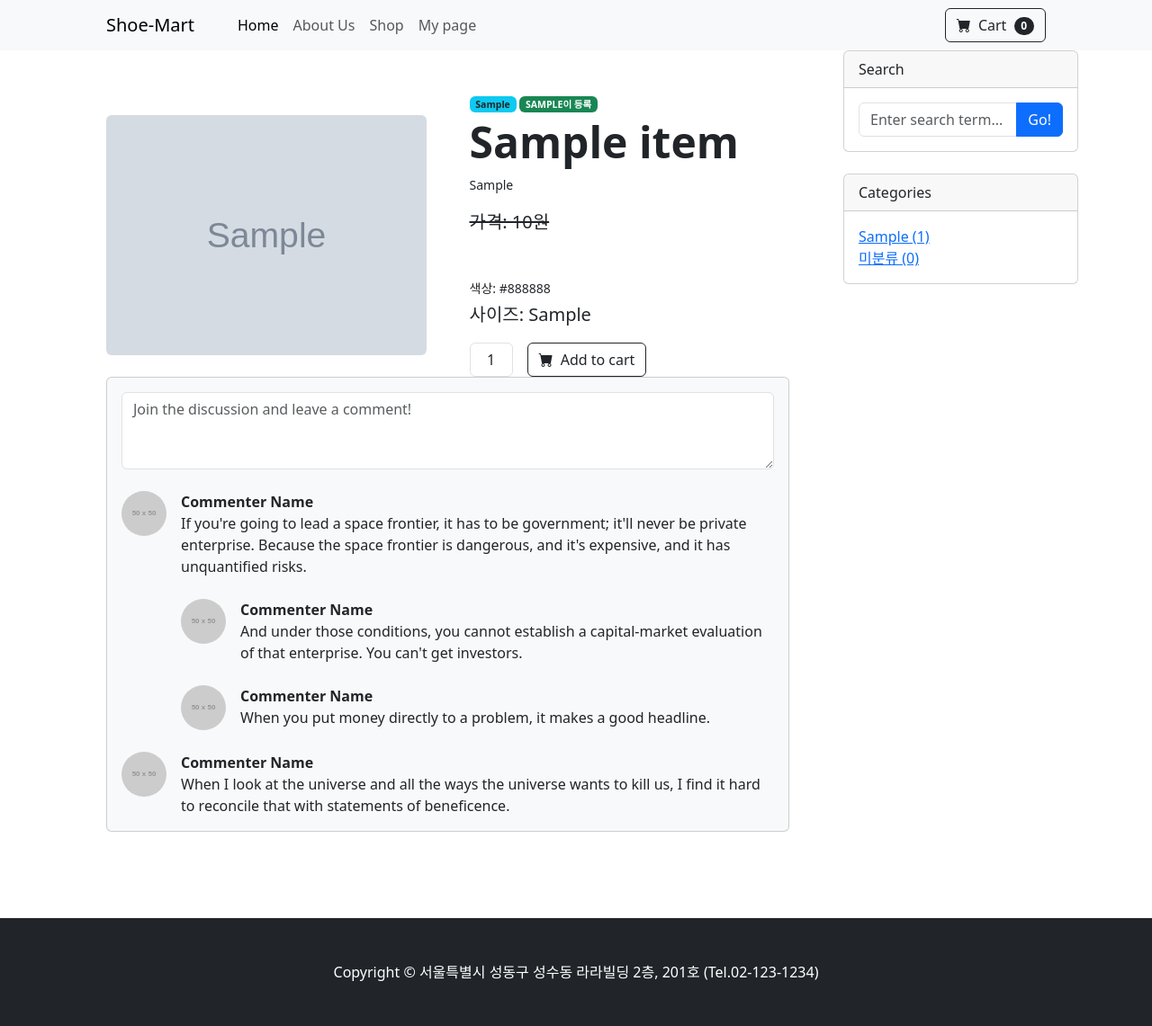
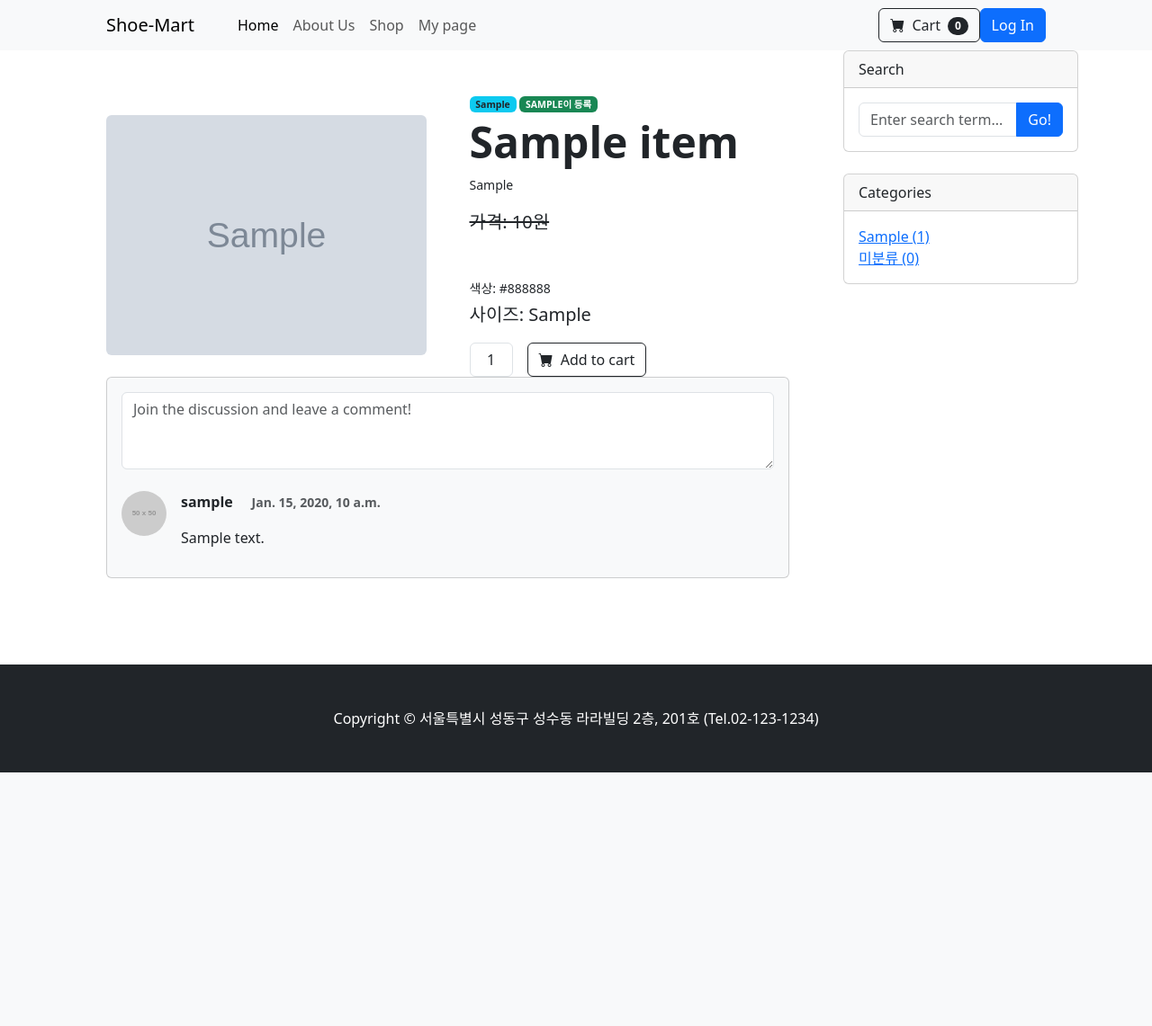
Before and after one commit to ykCho7588/InternetProgFinalPrj, a Django app: page /shop/1/ in a window 1280 px wide. Shown: the whole page at 90% size. After the commit the page ends 859 px from the top, so only its background shows below. Run offline with Django 3.2, Linux system fonts and the light colour scheme; tables that the repository leaves empty hold one stand-in row (values such as "Sample post"); grey boxes marked "Sample" are stand-in pictures; grey boxes labelled with a size stand in for pictures from a placeholder-image service; some libraries are stand-ins or nearby versions.

Commit message:
구글 로그인 기능 추가 / 댓글을 아이템 상세 페이지에 나타내기

```diff
--- a/finalInternetPrj/urls.py
+++ b/finalInternetPrj/urls.py
@@ -23,7 +23,7 @@ urlpatterns = [
     path('shop/', include('shop.urls')), # 서버IP/shop
     path('admin/', admin.site.urls),
     path('', include('single_pages.urls')),
-    # path('accounts/', include('allauth.urls')),
+    path('accounts/', include('allauth.urls')),
     path('markdownx/', include('markdownx.urls'))
 
 ]
--- a/shop/admin.py
+++ b/shop/admin.py
@@ -1,10 +1,12 @@
 from django.contrib import admin
 from markdownx.admin import MarkdownxModelAdmin
 
-from .models import Item, Corp, Category
+from .models import Item, Corp, Category, Comment
 # Register your models here.
 admin.site.register(Item, MarkdownxModelAdmin)
 admin.site.register(Corp)
+admin.site.register(Comment)
+
 class CategoryAdmin(admin.ModelAdmin):
     prepopulated_fields = {'slug':('category',)}
 admin.site.register(Category, CategoryAdmin)
--- a/shop/models.py
+++ b/shop/models.py
@@ -50,3 +50,27 @@ class Item(models.Model):
 
     def get_item_info_markdown(self):
         return markdown(self.item_info)
+
+    def get_avatar_url(self):
+        if self.author.socialaccount_set.exists():
+            return self.author.socialaccount_set.first().get_avatar_url()
+        else: #소셜 계정으로 로그인 하지 않은 경우
+            return 'https://doitdjango.com/avatar/id/405/5075a999a10beac9/svg/{self.author.email}/'
+
+class Comment(models.Model):
+    item = models.ForeignKey(Item, on_delete=models.CASCADE) #post가 지워지면 그것에 달렸던 comments들도 모두 지움
+    author = models.ForeignKey(User, on_delete=models.CASCADE)
+    content = models.TextField() #텍스트의 길이는 제한하지 않음
+    created_at = models.DateTimeField(auto_now_add=True) #시간은 자동으로 추가
+
+    def __str__(self):
+        return f'{self.author}::{self.content}'
+
+    def get_absolute_url(self):
+        return f'{self.item.get_absolute_url()}#comment-{self.pk}'
+
+    def get_avatar_url(self):
+        if self.author.socialaccount_set.exists():
+            return self.author.socialaccount_set.first().get_avatar_url()
+        else: #소셜 계정으로 로그인 하지 않은 경우
+            return 'https://doitdjango.com/avatar/id/405/5075a999a10beac9/svg/{self.author.email}/'
--- a/shop/templates/shop/item_detail.html
+++ b/shop/templates/shop/item_detail.html
@@ -53,39 +53,20 @@
                             <div class="card-body">
                                 <!-- Comment form-->
                                 <form class="mb-4"><textarea class="form-control" rows="3" placeholder="Join the discussion and leave a comment!"></textarea></form>
-                                <!-- Comment with nested comments-->
-                                <div class="d-flex mb-4">
-                                    <!-- Parent comment-->
+
+                                {% if item.comment_set.exists %}
+                                {% for comment in item.comment_set.all %}
+                                <!-- Single comment-->
+                                <div class="d-flex" id="comment-{{comment.pk}}">
                                     <div class="flex-shrink-0"><img class="rounded-circle" src="https://dummyimage.com/50x50/ced4da/6c757d.jpg" alt="..." /></div>
                                     <div class="ms-3">
-                                        <div class="fw-bold">Commenter Name</div>
-                                        If you're going to lead a space frontier, it has to be government; it'll never be private enterprise. Because the space frontier is dangerous, and it's expensive, and it has unquantified risks.
-                                        <!-- Child comment 1-->
-                                        <div class="d-flex mt-4">
-                                            <div class="flex-shrink-0"><img class="rounded-circle" src="https://dummyimage.com/50x50/ced4da/6c757d.jpg" alt="..." /></div>
-                                            <div class="ms-3">
-                                                <div class="fw-bold">Commenter Name</div>
-                                                And under those conditions, you cannot establish a capital-market evaluation of that enterprise. You can't get investors.
-                                            </div>
-                                        </div>
-                                        <!-- Child comment 2-->
-                                        <div class="d-flex mt-4">
-                                            <div class="flex-shrink-0"><img class="rounded-circle" src="https://dummyimage.com/50x50/ced4da/6c757d.jpg" alt="..." /></div>
-                                            <div class="ms-3">
-                                                <div class="fw-bold">Commenter Name</div>
-                                                When you put money directly to a problem, it makes a good headline.
-                                            </div>
-                                        </div>
+                                        <div class="fw-bold">{{comment.author.username}} &nbsp;&nbsp;&nbsp;
+                                            <small class="text-muted">{{comment.created_at}}</small></div>
+                                        <p>{{comment.content | linebreaks }}</p>
                                     </div>
                                 </div>
-                                <!-- Single comment-->
-                                <div class="d-flex">
-                                    <div class="flex-shrink-0"><img class="rounded-circle" src="https://dummyimage.com/50x50/ced4da/6c757d.jpg" alt="..." /></div>
-                                    <div class="ms-3">
-                                        <div class="fw-bold">Commenter Name</div>
-                                        When I look at the universe and all the ways the universe wants to kill us, I find it hard to reconcile that with statements of beneficence.
-                                    </div>
-                                </div>
+                                {% endfor %}
+                                {% endif %}
                             </div>
                         </div>
                     </div>
--- a/shop/templates/shop/navbar.html
+++ b/shop/templates/shop/navbar.html
@@ -1,3 +1,5 @@
+{% load socialaccount %}
+
 <!-- Navigation-->
         <nav class="navbar navbar-expand-lg navbar-light bg-light">
             <div class="container px-4 px-lg-5">
@@ -19,6 +21,63 @@
                             <span class="badge bg-dark text-white ms-1 rounded-pill">0</span>
                         </button>
                     </form>
+                    <ul class ="navbar-nav ml-auto"> <!--왼쪽 마진을 auto로 설정하여 오른쪽으로 붙임-->
+            {% if user.is_authenticated %} <!-- 로그인 한 유저인 경우-->
+            <li class="nav-item dropdown">
+              <a class="nav-link dropdown-toggle" href="#" id="navbarDropdownMenuLink" role="button" data-toggle="dropdown" aria-haspopup="true" aria-expanded="false">
+                {% if user.socialaccount_set.all.0.get_avatar_url %}
+                <img class="rounded-circle" width="25px"
+                     src="{{user.socialaccount_set.all.0.get_avatar_url}}">
+                {% else %}
+                <img class="rounded-circle" width="25px"
+                     src="https://doitdjango.com/avatar/id/405/5075a999a10beac9/svg/{{user.email}}/" >
+                {% endif %}
+                {{user.username}}
+              </a>
+              <div class="dropdown-menu" aria-labelledby="navbarDropdownMenuLink">
+                <a role="button" class="btn btn-primary" href="/accounts/logout/">
+                Log out
+              </a>
+              </div>
+            </li>
+            {% else %} <!-- 로그인 하지 않은 유저인 경우-->
+            <li class="nav-item">
+              <a role="button" class="btn btn-primary" data-toggle="modal" data-target="#loginModal">
+                Log In
+              </a>
+            </li>
+            {% endif %}
+          </ul>
                 </div>
             </div>
         </nav>
+<!-- Modal -->
+      <div class="modal fade" id="loginModal" tabindex="-1" aria-labelledby="loginModalLabel" aria-hidden="true">
+        <div class="modal-dialog">
+          <div class="modal-content">
+            <div class="modal-header">
+              <h5 class="modal-title" id="loginModalLabel"><i class="fas fa-sign-in-alt"></i> &nbsp;&nbsp;Log In</h5>
+              <button type="button" class="close" data-dismiss="modal" aria-label="Close">
+                <span aria-hidden="true">&times;</span>
+              </button>
+            </div>
+            <div class="modal-body">
+              <div class ="row">
+                <div class="col-md-6">
+                  <a role="button" class="btn btn-outline-dark btn-block btn-sm"
+                  href="{% provider_login_url 'google' %}">
+                    <i class="fab fa-google"></i> &nbsp;&nbsp;Log in with Google
+                  </a> <!--btn-block btn-sm: 두 로그인 버튼 간 간격주기-->
+                  <a role="button" class="btn btn-outline-dark btn-block btn-sm" href="/accounts/login/"><i class="far fa-envelope"></i> &nbsp;&nbsp;Log in with E-mail</a>
+                </div>
+                <div class="col-md-6">
+                  <a role="button" class="btn btn-outline-dark btn-block btn-sm" href="/accounts/signup/"><i class="far fa-envelope"></i> &nbsp;&nbsp;Sign up with E-mail</a>
+                </div>
+              </div>
+            </div>
+            <div class="modal-footer">
+              <button type="button" class="btn btn-secondary" data-dismiss="modal">Close</button>
+            </div>
+          </div>
+        </div>
+      </div>
```
Also changed, not shown: finalInternetPrj/settings.py (+17 -0 lines).
